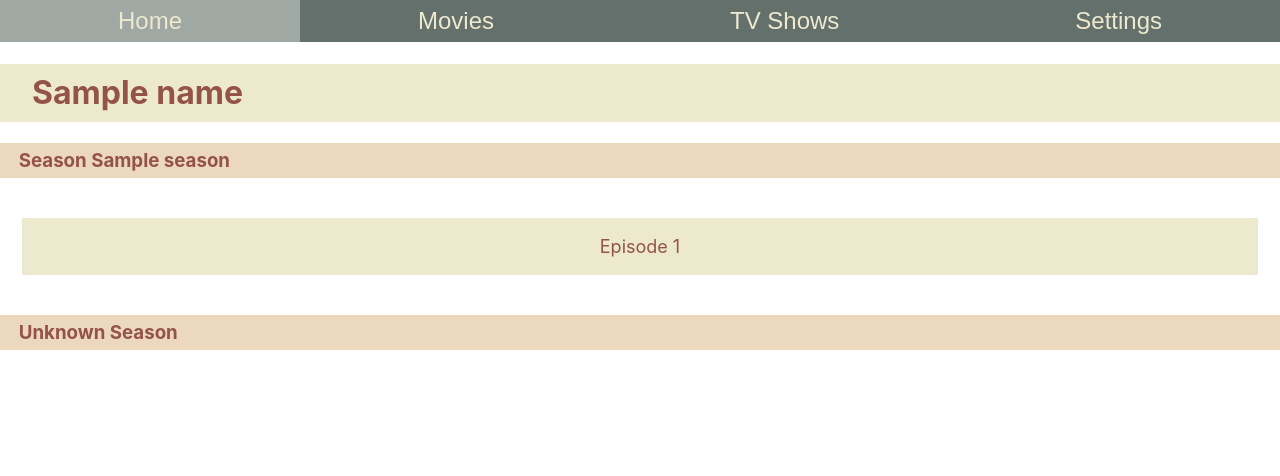
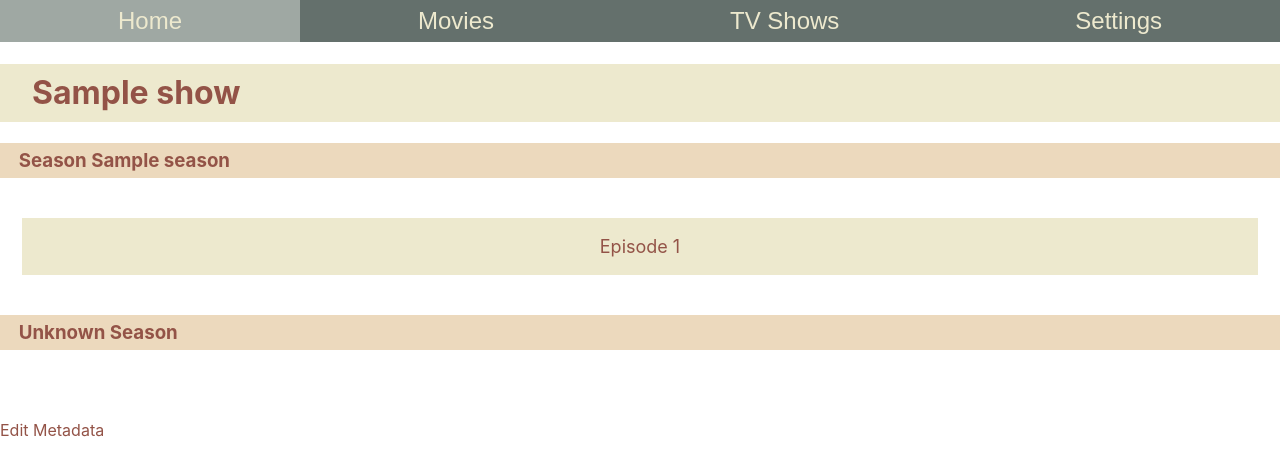
Before and after one commit to Ap0c/video-server, a Flask app: template video_server/templates/show.html in a window 1280 px wide. Shown: the top 476 px of the page. Run offline with Flask 2, Linux system fonts and the light colour scheme; the template is opened without the code that fills it: most values are stand-ins (such as "Sample title", 1, 10 or a date in 2020).

Commit message:
Added edit metadata link to movie, show and episode pages.

```diff
--- a/video_server/templates/episode.html
+++ b/video_server/templates/episode.html
@@ -13,4 +13,5 @@
 
 {% block content %}
 	<video src="{{ video_url }}" controls></video>
+	<p><a href="{{ url_for('.edit_metadata', media_type='episode', media_id=episode['id']) }}">Edit Metadata</a></p>
 {% endblock content %}
--- a/video_server/templates/movie.html
+++ b/video_server/templates/movie.html
@@ -5,4 +5,5 @@
 {% endblock header %}
 {% block content %}
 	<video src="{{ video_url }}" controls></video>
+	<p><a href="{{ url_for('.edit_metadata', media_type='movie', media_id=movie['id']) }}">Edit Metadata</a></p>
 {% endblock content %}
--- a/video_server/templates/show.html
+++ b/video_server/templates/show.html
@@ -1,8 +1,8 @@
 {% extends "base.html" %}
-{% block title %}Media Server - Shows - {{ name }}{% endblock title %}
+{% block title %}Media Server - Shows - {{ show['name'] }}{% endblock title %}
 
 {% block header %}
-	<header><h1>{{ name }}</h1></header>
+	<header><h1>{{ show['name'] }}</h1></header>
 {% endblock header %}
 
 {% block content %}
@@ -27,4 +27,8 @@
 		</ul>
 	</section>
 
+	<section>
+		<p><a href="{{ url_for('.edit_metadata', media_type='show', media_id=show['id']) }}">Edit Metadata</a></p>
+	</section>
+
 {% endblock content %}
--- a/video_server/views.py
+++ b/video_server/views.py
@@ -83,7 +83,7 @@ def tv_show(show_id):
 	info = db.query('SELECT * FROM tv_shows WHERE id = ?', (show_id,))[0]
 	episodes = db.query('SELECT * FROM episodes WHERE show = ?', (show_id,))
 
-	return render_template('show.html', name=info['name'], episodes=episodes)
+	return render_template('show.html', show=info, episodes=episodes)
 
 
 @app.route('/tv_shows/episode/<episode_id>')
```
